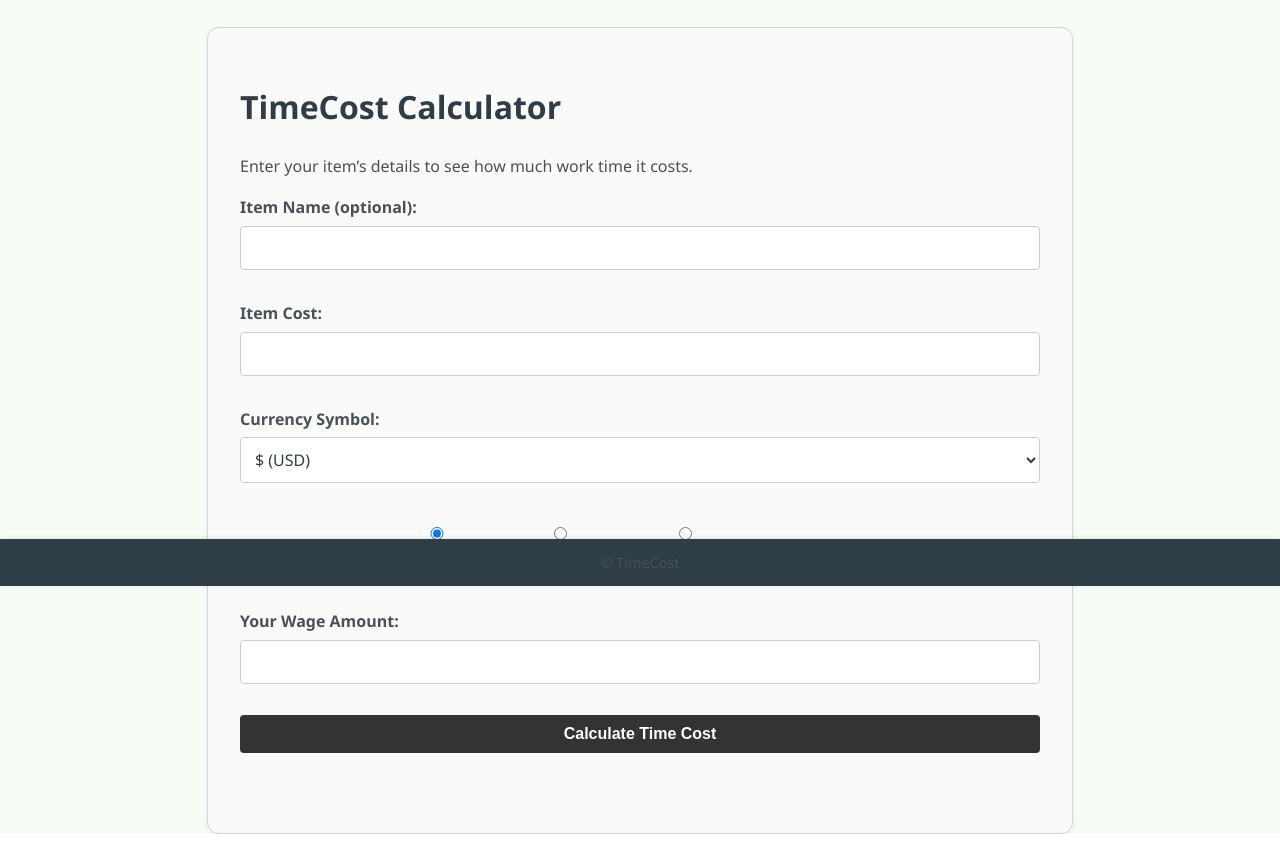
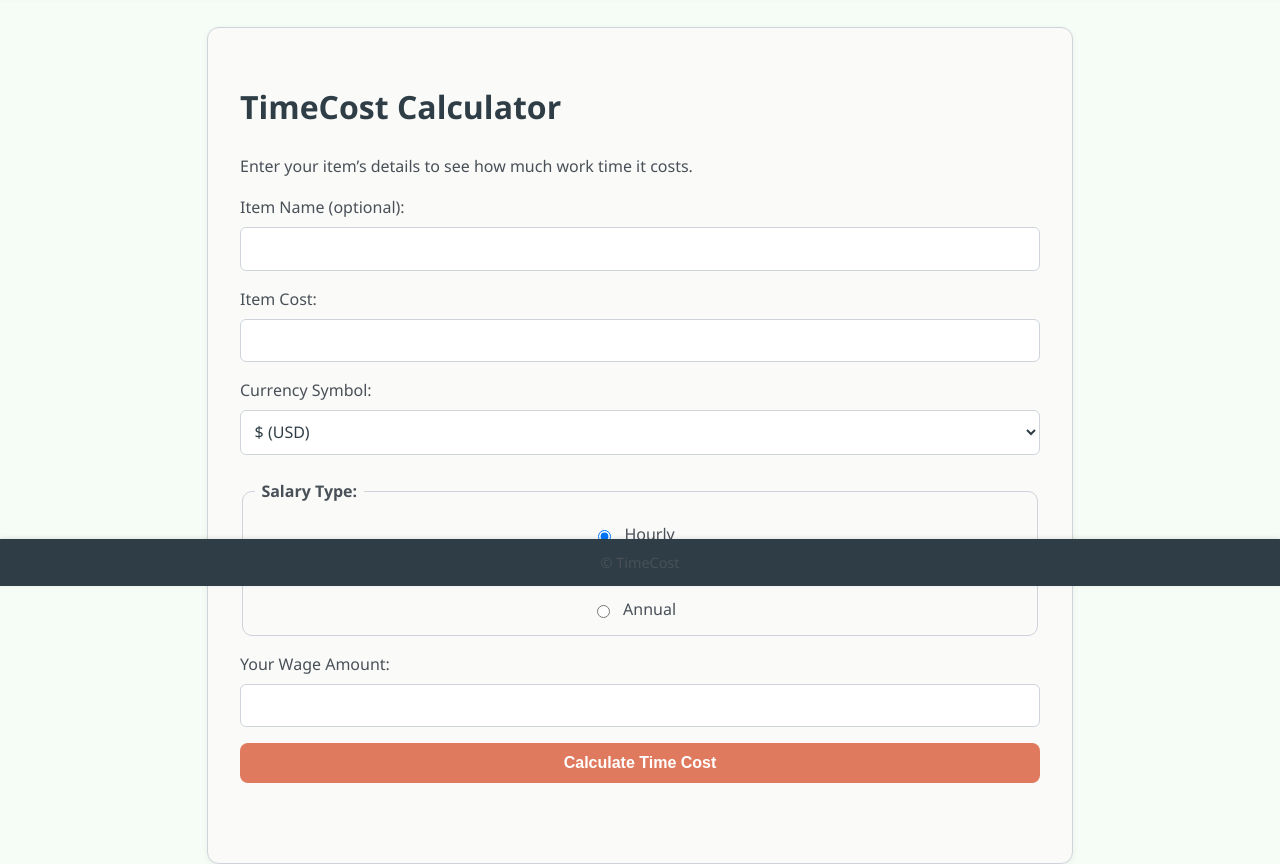
Before and after one commit to HandsomeSandwich/TimeCost, a Flask app: page / in a window 1280 px wide. Shown: the part 214-1078 px from the top of the page. Before the commit the page ends 1048 px from the top, so only its background shows below. Run offline with Flask 3, Linux system fonts and the light colour scheme.

Commit message:
Fix calculator persistence and unify time-cost calculation

```diff
--- a/app.py
+++ b/app.py
@@ -2,6 +2,114 @@
 from sqlalchemy import text
 from database import get_db_connection, init_db
 import os
+import math
+
+def _clamp(n: float, lo: float, hi: float) -> float:
+    return max(lo, min(hi, n))
+
+def money_to_time(cost: float, hourly_rate: float) -> dict:
+    """
+    Convert money cost into time cost based on hourly_rate.
+    Returns a dict safe for templates.
+
+    Output keys:
+      - ok (bool)
+      - error (str|None)
+      - cost (float)
+      - hourly_rate (float)
+      - total_hours (float)  # e.g. 2.63
+      - hours (int)
+      - minutes (int)
+      - total_minutes (int)
+      - human (str)          # e.g. "2h 38m"
+    """
+    try:
+        cost = float(cost)
+        hourly_rate = float(hourly_rate)
+    except (TypeError, ValueError):
+        return {"ok": False, "error": "Invalid number.", "human": ""}
+
+    if hourly_rate <= 0:
+        return {"ok": False, "error": "Hourly rate must be greater than 0.", "human": ""}
+
+    if cost < 0:
+        return {"ok": False, "error": "Cost can't be negative.", "human": ""}
+
+    total_hours = cost / hourly_rate
+
+    # Round to nearest minute for a nicer UX
+    total_minutes = int(round(total_hours * 60))
+
+    hours = total_minutes // 60
+    minutes = total_minutes % 60
+
+    # Human string
+    if hours == 0 and minutes == 0:
+        human = "0m"
+    elif hours == 0:
+        human = f"{minutes}m"
+    elif minutes == 0:
+        human = f"{hours}h"
+    else:
+        human = f"{hours}h {minutes}m"
+
+    return {
+        "ok": True,
+        "error": None,
+        "cost": round(cost, 2),
+        "hourly_rate": round(hourly_rate, 2),
+        "total_hours": round(total_minutes / 60, 2),
+        "hours": hours,
+        "minutes": minutes,
+        "total_minutes": total_minutes,
+        "human": human,
+    }
+
+def workday_equivalent(total_hours: float, hours_per_day: float = 8.0) -> str:
+    """
+    Convert hours into a friendly phrase like:
+      - "about 1 workday"
+      - "about 2.5 workdays"
+    """
+    try:
+        total_hours = float(total_hours)
+        hours_per_day = float(hours_per_day)
+    except (TypeError, ValueError):
+        return ""
+
+    if total_hours <= 0 or hours_per_day <= 0:
+        return ""
+
+    days = total_hours / hours_per_day
+
+    # Keep it readable: 1 decimal place max, and clamp silly precision
+    if days < 0.25:
+        return "less than a quarter workday"
+    if days < 1:
+        return f"about {round(days, 1)} workday"
+    if days < 2:
+        return "about 1 workday"
+    return f"about {round(days, 1)} workdays"
+
+def week_equivalent(total_hours: float, hours_per_week: float = 40.0) -> str:
+    """
+    Convert hours into a friendly phrase like "about 0.2 workweeks".
+    Optional. Useful once you add monthly statements.
+    """
+    try:
+        total_hours = float(total_hours)
+        hours_per_week = float(hours_per_week)
+    except (TypeError, ValueError):
+        return ""
+
+    if total_hours <= 0 or hours_per_week <= 0:
+        return ""
+
+    weeks = total_hours / hours_per_week
+    if weeks < 0.1:
+        return "less than a tenth of a workweek"
+    return f"about {round(weeks, 1)} workweeks"
+
 
 app = Flask(__name__)
 app.secret_key = os.environ.get("FLASK_SECRET_KEY", os.urandom(32))
@@ -17,54 +125,61 @@
 def calculator():
     pre_wage_amount = session.get("hourlyRate", "")
     pre_wage_type = "hourly"
+
     result = None
     item_name = ""
+    item_cost = ""
+    time_cost = None
+    workday_text = ""
 
     if request.method == "POST":
         currency = request.form.get("currency", "$")
         session["currency"] = currency
 
         item_name = request.form.get("itemName", "")
-        item_cost = request.form.get("itemCost")
+        item_cost = request.form.get("itemCost", "")
         wage_type = request.form.get("wageType") or pre_wage_type
         wage_amount = request.form.get("wageAmount") or pre_wage_amount
 
         try:
-            item_cost = float(item_cost)
-            wage_amount = float(wage_amount)
-            if wage_amount <= 0:
+            item_cost_f = float(item_cost)
+            wage_amount_f = float(wage_amount)
+
+            if wage_amount_f <= 0:
                 raise ValueError("Wage must be > 0")
 
+            # Convert wage to hourly for BOTH result and time_cost
+            hourly_rate = wage_amount_f
             if wage_type == "annual":
-                wage_amount /= 2080
+                hourly_rate = wage_amount_f / 2080
             elif wage_type == "monthly":
-                wage_amount /= 173.33
+                hourly_rate = wage_amount_f / 173.33
 
-            if wage_amount <= 0:
+            if hourly_rate <= 0:
                 raise ValueError("Converted wage must be > 0")
 
-            result = item_cost / wage_amount
+            result = item_cost_f / hourly_rate
+
+            # Use the SAME hourly_rate for time_cost
+            time_cost = money_to_time(item_cost_f, hourly_rate)
+            if time_cost["ok"]:
+                workday_text = workday_equivalent(time_cost["total_hours"])
+
         except (ValueError, TypeError, ZeroDivisionError):
             result = "Invalid input"
-
-        return render_template(
-            "calculator.html",
-            result=result,
-            item_name=item_name,
-            pre_wage_type=wage_type,
-            pre_wage_amount=wage_amount,
-            currency=currency,
-        )
+            time_cost = {"ok": False, "error": "Invalid input.", "human": ""}
 
     return render_template(
         "calculator.html",
-        result=None,
-        item_name="",
+        result=result,
+        item_name=item_name,
+        item_cost=item_cost,
         pre_wage_type=pre_wage_type,
         pre_wage_amount=pre_wage_amount,
         currency=session.get("currency", "$"),
+        time_cost=time_cost,
+        workday_text=workday_text
     )
-
 
 @app.route("/personal", methods=["GET", "POST"])
 def personal():
--- a/static/style.css
+++ b/static/style.css
@@ -621,3 +621,45 @@
     height: auto;
   }
 }
+
+/* Calculator page */
+.calc-form .field {
+  display: flex;
+  flex-direction: column;
+  gap: 0.4rem;
+}
+
+.calc-form fieldset.radio-group {
+  border: 1px solid var(--border-color);
+  border-radius: 10px;
+  padding: 0.75rem;
+}
+
+.calc-form fieldset.radio-group legend {
+  padding: 0 0.4rem;
+  color: var(--text-medium);
+  font-weight: 700;
+}
+
+.calc-form fieldset.radio-group label {
+  display: inline-flex;
+  align-items: center;
+  gap: 0.45rem;
+  margin-right: 0.75rem;
+  margin-top: 0.35rem;
+  font-weight: 500;
+}
+
+.result-card {
+  margin-top: 1.25rem;
+  padding: 1rem;
+  border: 1px solid var(--border-color);
+  background: var(--input-bg);
+  border-radius: 12px;
+  box-shadow: var(--shadow);
+}
+
+.error-text {
+  color: #c00;
+  font-weight: 600;
+}
--- a/templates/calculator.html
+++ b/templates/calculator.html
@@ -1,42 +1,25 @@
 {% extends "base.html" %}
 
 {% block title %}TimeCost Calculator{% endblock %}
-
-{% block head %}
-<style>
-  .form-container { max-width: 800px; margin: 0 auto; text-align: left; }
-  .form-container form div { margin-bottom: 15px; }
-  .form-container form label { display: block; font-weight: bold; margin-bottom: 5px; }
-  .form-container form input, .form-container form select {
-    width: 100%; padding: 10px; font-size: 1rem; box-sizing: border-box;
-    border: 1px solid #ccc; border-radius: 4px;
-  }
-  .form-container form button {
-    padding: 10px 20px; font-size: 1rem; border: none; border-radius: 4px;
-    background-color: #333; color: #fff; cursor: pointer;
-  }
-  .form-container form button:hover { background-color: #555; }
-  .radio-group label { margin-right: 15px; font-weight: normal; }
-</style>
-{% endblock %}
 
 {% block content %}
 <div class="form-container">
   <h1>TimeCost Calculator</h1>
   <p>Enter your item’s details to see how much work time it costs.</p>
 
-  <form action="{{ url_for('calculator') }}" method="post">
-    <div>
+  <form action="{{ url_for('calculator') }}" method="post" class="calc-form">
+    <div class="field">
       <label for="itemName">Item Name (optional):</label>
       <input type="text" id="itemName" name="itemName" value="{{ item_name or '' }}">
     </div>
 
-    <div>
+    <div class="field">
       <label for="itemCost">Item Cost:</label>
       <input type="number" step="0.01" id="itemCost" name="itemCost" value="{{ item_cost or '' }}" required>
+
     </div>
 
-    <div>
+    <div class="field">
       <label for="currency">Currency Symbol:</label>
       <select id="currency" name="currency">
         <option value="$" {% if currency == "$" %}selected{% endif %}>$ (USD)</option>
@@ -47,14 +30,14 @@
       </select>
     </div>
 
-    <div class="radio-group">
-      <label>Salary Type:</label><br>
+    <fieldset class="radio-group field">
+      <legend>Salary Type:</legend>
       <label><input type="radio" name="wageType" value="hourly" {% if pre_wage_type == "hourly" %}checked{% endif %}> Hourly</label>
       <label><input type="radio" name="wageType" value="monthly" {% if pre_wage_type == "monthly" %}checked{% endif %}> Monthly</label>
       <label><input type="radio" name="wageType" value="annual" {% if pre_wage_type == "annual" %}checked{% endif %}> Annual</label>
-    </div>
+    </fieldset>
 
-    <div>
+    <div class="field">
       <label for="wageAmount">Your Wage Amount:</label>
       <input type="number" step="0.01" id="wageAmount" name="wageAmount" value="{{ pre_wage_amount or '' }}" required>
     </div>
@@ -63,11 +46,28 @@
   </form>
 
   {% if result == "Invalid input" %}
-    <h2>Result</h2>
-    <p>Invalid input. Please check your values.</p>
+    <div class="result-card" role="status">
+      <h2>Result</h2>
+      <p class="error-text">Invalid input. Please check your values.</p>
+    </div>
+
   {% elif result is not none %}
-    <h2>Result{% if item_name %} for "{{ item_name }}"{% endif %}</h2>
-    <p>This item costs approximately <strong>{{ result|round(2) }}</strong> hours of work.</p>
+    <div class="result-card" role="status">
+      <h2>Result{% if item_name %} for “{{ item_name }}”{% endif %}</h2>
+
+      <p>
+        This item costs approximately <strong>{{ result|round(2) }}</strong> hours of work.
+      </p>
+
+      {% if time_cost and time_cost.ok %}
+        <p>
+          That’s <strong>{{ time_cost.human }}</strong>
+          {% if workday_text %}({{ workday_text }}){% endif %}.
+        </p>
+      {% elif time_cost and not time_cost.ok %}
+        <p class="error-text">{{ time_cost.error }}</p>
+      {% endif %}
+    </div>
   {% endif %}
 </div>
 {% endblock %}
```
